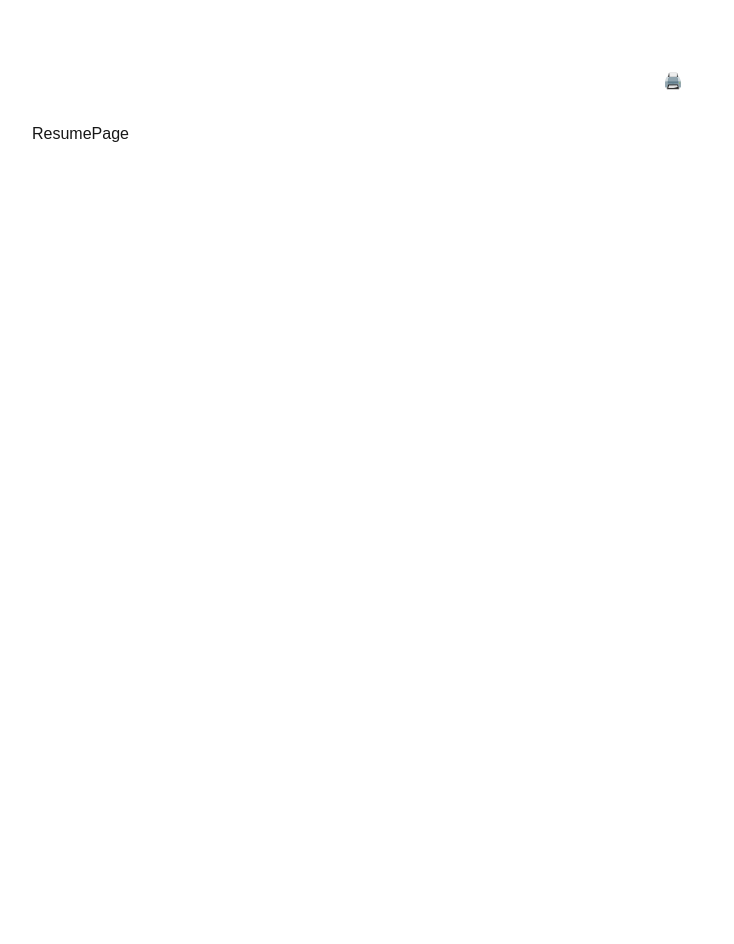
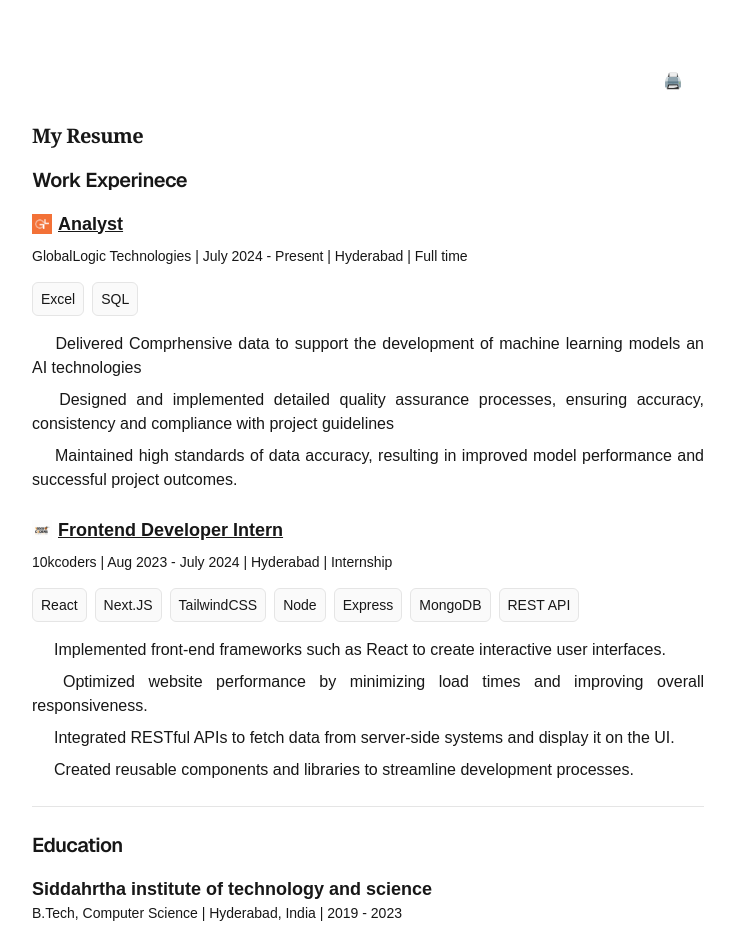
Before and after one commit to srabhiram/abhiram, a Next.js app: page /resume in a window 1280 px wide. Shown: the top 944 px of the page, without its empty margins (272-1006 px from the left). Before the commit the page ends 800 px from the top, so only its background shows below. Built offline with nearby package versions, Linux system fonts and the light colour scheme.

Commit message:
added resume page with educationa and experience component

```diff
--- a/src/app/resume/page.tsx
+++ b/src/app/resume/page.tsx
@@ -1,14 +1,100 @@
-import React from 'react'
-import { Metadata } from 'next'
+import React from "react";
+import { Metadata } from "next";
+import ExperienceItem from "@/components/experience_comp";
+import Separator from "@/components/Seperator";
+import EducationItem from "@/components/education-comp"
 
-export const metadata : Metadata = {
+export const metadata: Metadata = {
   title: "Resume | Abhiram",
   description: "Resume",
-}
+};
 function ResumePage() {
+  const resumeData = {
+    workExerience: [
+      {
+        company: "GlobalLogic Technologies",
+        role: "Analyst",
+        duration: "July 2024 - Present",
+        website: "https://www.globallogic.com/",
+        logo: "/GlLogo.png",
+        location: "Hyderabad",
+        worktype: "Full time",
+        technologies: ["Excel", "SQL"],
+        responsibilities: [
+          "Delivered Comprhensive data to support the development of machine learning models an AI technologies ",
+          "Designed and implemented detailed quality assurance processes, ensuring accuracy, consistency and compliance with project guidelines",
+          "Maintained high standards of data accuracy, resulting in improved model performance and successful project outcomes.",
+        ],
+      },
+      {
+        company: "10kcoders",
+        role: "Frontend Developer Intern",
+        duration: "Aug 2023 - July 2024",
+        website: "https://www.10000coders.in/",
+        logo: "/logo_coders.png",
+        location: "Hyderabad",
+        worktype: "Internship",
+        technologies: [
+          "React",
+          "Next.JS",
+          "TailwindCSS",
+          "Node",
+          "Express",
+          "MongoDB",
+          "REST API",
+        ],
+        responsibilities: [
+          "Implemented front-end frameworks such as React to create interactive user interfaces. ",
+          "Optimized website performance by minimizing load times and improving overall responsiveness.",
+          "Integrated RESTful APIs to fetch data from server-side systems and display it on the UI.",
+          "Created reusable components and libraries to streamline development processes.",
+        ],
+      },
+    ],
+    education: [
+      {
+        degree: "B.Tech, Computer Science",
+        institution: "Siddahrtha institute of technology and science",
+        duration: "2019 - 2023",
+        location: "Hyderabad, India",
+      },
+      {
+        degree: "Intermediate",
+        institution: "Vasishta junior college",
+        duration: "2017 - 2019",
+        location: "Kamareddy, India",
+      },
+      {
+        degree: "SSC",
+        institution: "Z P Gunj High School Kamareddy",
+        duration: "2017",
+        location: "Kamareddy, India",
+      },
+    ],
+  };
   return (
-    <div>ResumePage</div>
-  )
+    <section>
+      <div>
+        <h2 className="text-xl tracking-tight font-semibold mb-4 font-serif">My Resume</h2>
+      </div>
+
+      <div>
+        <h2 className="text-xl tracking-tight font-semibold mb-4 font-sans">Work Experinece</h2>
+        {resumeData.workExerience.map((job, index) => (
+          <ExperienceItem key={index} job={job} />
+        ))}
+      </div>
+
+      <Separator/>
+
+      <div>
+        <h2 className="text-xl tracking-tight font-semibold mb-4 font-sans">Education</h2>
+        {resumeData.education.map((edu, index) => (
+          <EducationItem key={index} edu={edu} />
+        ))}
+      </div>
+    </section>
+  );
 }
 
-export default ResumePage
+export default ResumePage;
--- a/src/components/Chip.tsx
+++ b/src/components/Chip.tsx
@@ -1,12 +1,11 @@
-import React from 'react'
+import React from "react";
 
-function Chip(props: React.JSX.IntrinsicAttributes & React.ClassAttributes<HTMLSpanElement> & React.HTMLAttributes<HTMLSpanElement>) {
+function Chip({ tech }: { tech: string }) {
   return (
-    <span
-    {...props}
-    className="border border-neutral-200 dark:border-neutral-800 bg-neutral-50 dark:bg-neutral-900 rounded-md text-xs p-1 sm:px-2 sm:py-2 sm:text-sm inline-flex items-center leading-4 text-neutral-900 dark:text-neutral-100 no-underline"
-  />
-  )
+    <span className="border border-neutral-200 dark:border-neutral-800 bg-neutral-50 dark:bg-neutral-900 rounded-md text-xs p-1 sm:px-2 sm:py-2 sm:text-sm inline-flex items-center leading-4 text-neutral-900 dark:text-neutral-100 no-underline">
+      {tech}
+    </span>
+  );
 }
 
-export default Chip
+export default Chip;
--- a/src/components/Nav.tsx
+++ b/src/components/Nav.tsx
@@ -4,13 +4,13 @@ import { usePathname } from "next/navigation";
 import React from "react";
 
 function Nav() {
-  const handlePrint = ()=>{
+  const handlePrint = () => {
     window.print();
   };
   const curentPathname = usePathname();
   return (
-    <aside>
-      <nav className="flex justify-between items-center">
+    <aside className="">
+      <nav className="flex scroll-pr-6 relative md:overflow-auto  justify-between items-center">
         <div className="flex justify-start gap-4 mt-4 mb-6 py-2 text-[17px]">
           <Link href="/">
             {" "}
@@ -36,7 +36,10 @@ function Nav() {
         </div>
         <div>
           {curentPathname === "/resume" && (
-            <div className="flex gap-1.5 hover:cursor-pointer font-sans text-white hover:bg-white/5 rounded  border-solid border-1 p-1 mr-4" onClick={handlePrint}>
+            <div
+              className="flex gap-1.5 hover:cursor-pointer font-sans text-white hover:bg-white/5 rounded  border-solid border-1 p-1 mr-4"
+              onClick={handlePrint}
+            >
               Print <span>🖨️</span>
             </div>
           )}
--- a/src/components/Project-card.tsx
+++ b/src/components/Project-card.tsx
@@ -36,7 +36,7 @@ function Proejct_card({
       <p className="mb-4 text-white/50 text-sm">{description}</p>
       <div className="flex  flex-wrap gap-2">
         {technologies.map((tech: string) => (
-          <Chip key={tech}>{tech}</Chip>
+          <Chip key={tech} tech={tech} />
         ))}
       </div>
       <Separator />
--- /dev/null
+++ b/src/components/education-comp.tsx
@@ -0,0 +1,24 @@
+import React, { FC } from "react";
+
+interface EducationItemProps {
+  edu: {
+    degree: string;
+    institution: string;
+    location: string;
+    duration: string;
+  };
+}
+const EducationItem: FC<EducationItemProps> = ({ edu }) => {
+  return (
+    <section>
+      <h3 className="inline-flex items-center gap-1.5 font-semibold text-lg mb-">
+        <span>{edu.institution}</span>
+      </h3>
+      <p className="mb-4 dark:text-white/50 text-sm">
+        {edu.degree} | {edu.location} | {edu.duration}
+      </p>
+    </section>
+  );
+};
+
+export default EducationItem;
--- /dev/null
+++ b/src/components/experience_comp.tsx
@@ -0,0 +1,42 @@
+import Image from "next/image";
+import React, { FC } from "react";
+import Chip from "./Chip";
+interface workExperienceProps {
+  job: {
+    company: string;
+    role: string;
+    duration: string;
+    website: string;
+    logo: string;
+    location: string;
+    worktype: string;
+    technologies?: string[];
+    responsibilities: string[];
+  };
+}
+const ExperienceItem: FC<workExperienceProps> = ({ job }) => {
+  return (
+    <div>
+      <h3 className="inline-flex items-center gap-1.5 font-semibold text-lg underline mb-2">
+        <Image alt={job.company} src={job.logo} height={20} width={20} />
+        <a target="_blank" rel="noopener noreferrer" href={job.website}>{job.role}</a>{" "}
+      </h3>
+      <p className="mb-4 dark:text-white/50 text-sm">
+        {job.company} | {job.duration} | {job.location} | {job.worktype}
+      </p>
+      {job.technologies && (
+        <div className="flex  flex-wrap gap-2 mb-4">
+          {job.technologies.map((tech: string, index: number) => (
+            <Chip key={index} tech={tech} />
+          ))}
+        </div>
+      )}
+      <ul className="list-disc list-inside text-justify mb-6">
+        {job.responsibilities.map((responiblities: string, rIndex) => (
+          <li key={rIndex} className="mb-2 marker:text-white/70">{responiblities}</li>
+        ))}
+      </ul>
+    </div>
+  );
+};
+export default ExperienceItem;
```
Also changed, not shown: public/GlLogo.png (added).
